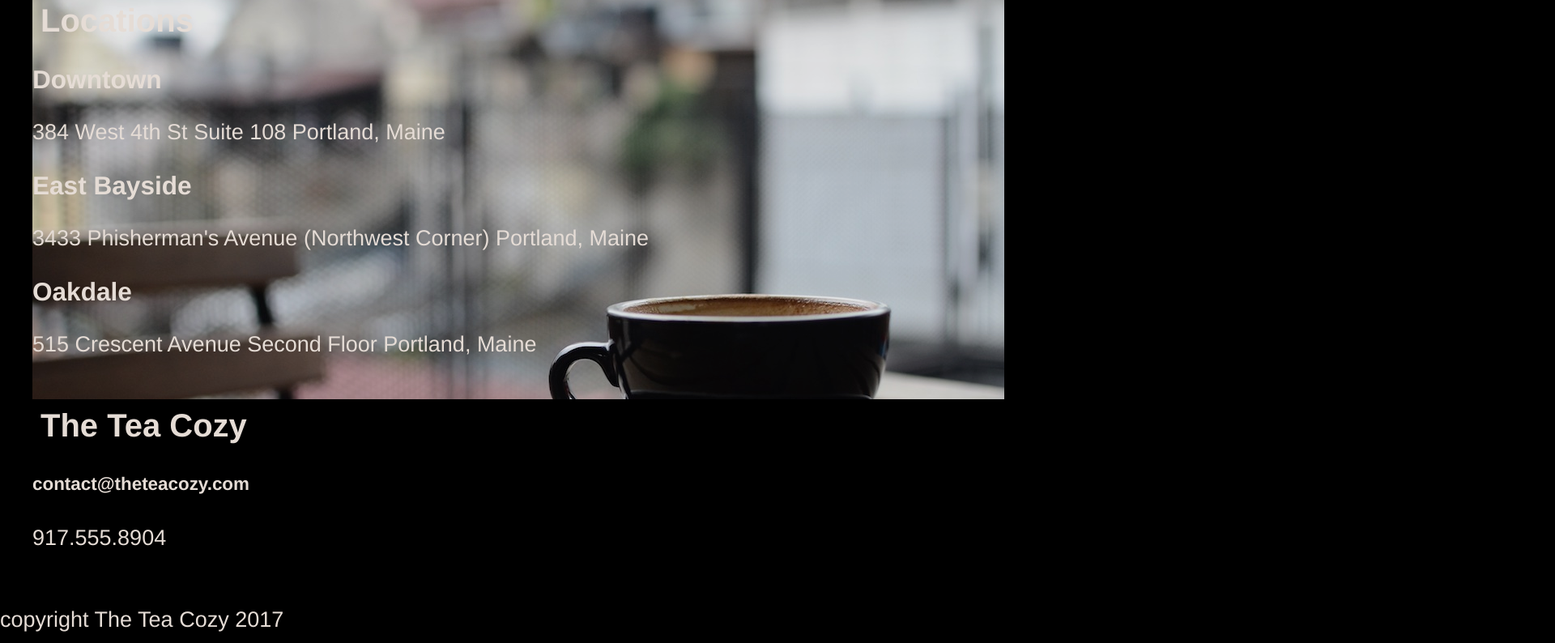
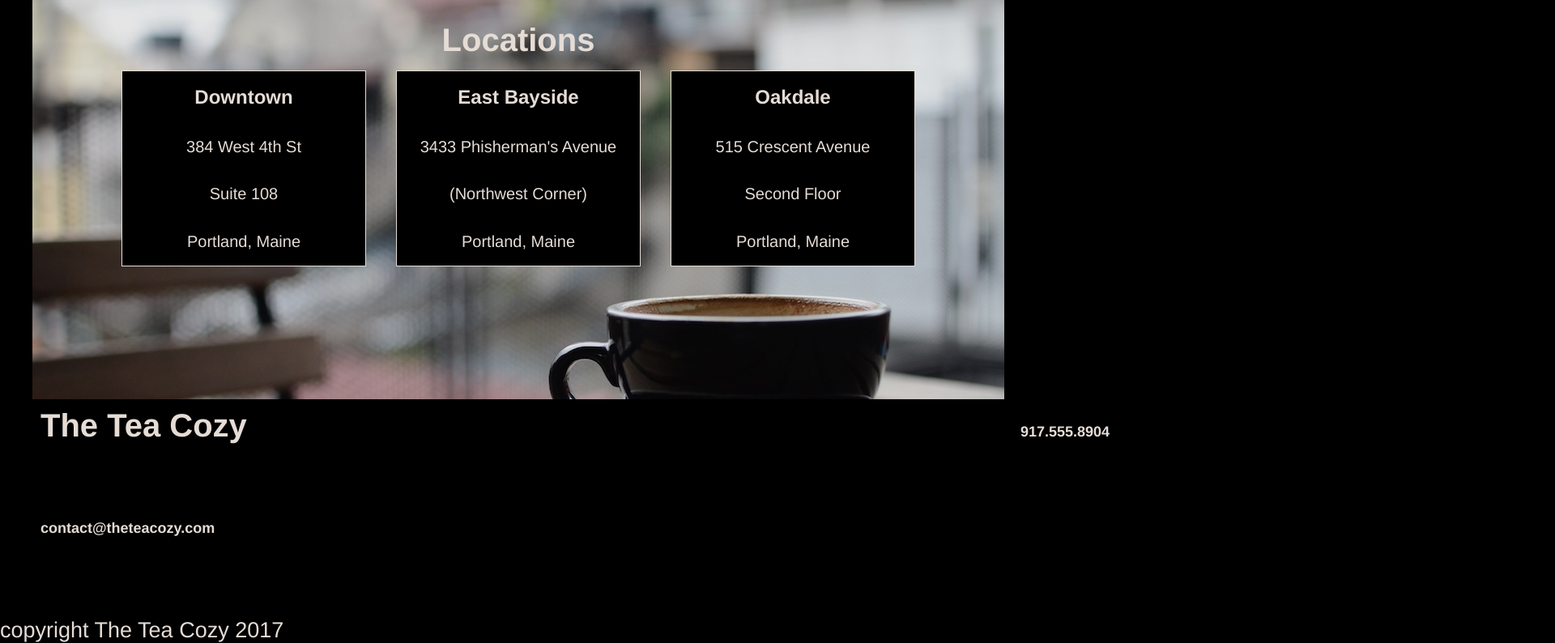
Before and after one commit to UweCode/Tea_Cozy, a plain HTML site: page index.html in a window 1280 px wide. Shown: the part 1581-2375 px from the top of the page at 81% size, 1920 px wide, since content can reach past the window. Drawn offline with Linux system fonts and the light colour scheme.

Commit message:
Add css for location section.

```diff
--- a/index.html
+++ b/index.html
@@ -70,7 +70,8 @@
       <!-- Locations -->
 
       <div id="locations" class="locations">
-          <h2>Locations</h2>
+        <h2>Locations</h2>
+        <div class="locationList">
           <div class="location">
             <h3>Downtown</h3>
             <span>384 West 4th St</span>
@@ -89,14 +90,15 @@
             <span>Second Floor</span>
             <span>Portland, Maine</span>
           </div>
+        </div>
       </div>
 
       <!-- Contact -->
 
       <div class="contact">
         <h2>The Tea Cozy</h2>
-        <h5>contact@theteacozy.com</h2>
-        <span>917.555.8904</span>
+        <h5>contact@theteacozy.com</h5>
+        <h5>917.555.8904</h5>
       </div>
     </div>
 
--- a/resources/css/styles.css
+++ b/resources/css/styles.css
@@ -13,7 +13,11 @@ h2 {
 }
 
 h3 {
-
+  font-size: 24px;
+  opacity: 1;
+  margin: 0;
+  text-align: center;
+  width: 100%;
 }
 
 h4 {
@@ -22,7 +26,7 @@ h4 {
 }
 
 h5 {
-
+  font-size: 18px;
 }
 
 header {
@@ -124,15 +128,57 @@ footer {
 
 .locations {
   background-image: url("../images/img-locations-background.jpg");
+  display: flex;
+  justify-content: center;
+  flex-wrap: wrap;
   height: 500px;
   padding-top: 70px;
   width: 1200px;
+  align-content: center;
+}
+
+.locations h2 {
+  margin-top: 34px;
+  text-align: center;
+  position: absolute;
+}
+
+.locationList {
+  display: flex;
+  justify-content: space-between;
+  align-items: center;
+  flex-wrap: nowrap;
+  width: 980px;
+  position: relative;
+  top: -35px;
 }
 
 .location {
+  background-color: black;
+  border: 1px solid seashell;
+  display: flex;
+  justify-content: center;
+  align-content:space-around;
+  flex-wrap: wrap;
+  height: 240px;
+  width: 300px;
+}
 
+.location span {
+  font-size: 20px;
+  opacity: 1;
+  text-align: center;
+  width: 100%;
 }
 
 .contact {
+  display: flex;
+  flex-flow: column wrap;
+  align-items: center;
+  justify-content: space-between;
+  height: 200px;
+}
 
+.contact h2, .contact h5 {
+  width: 100%;
 }
```
